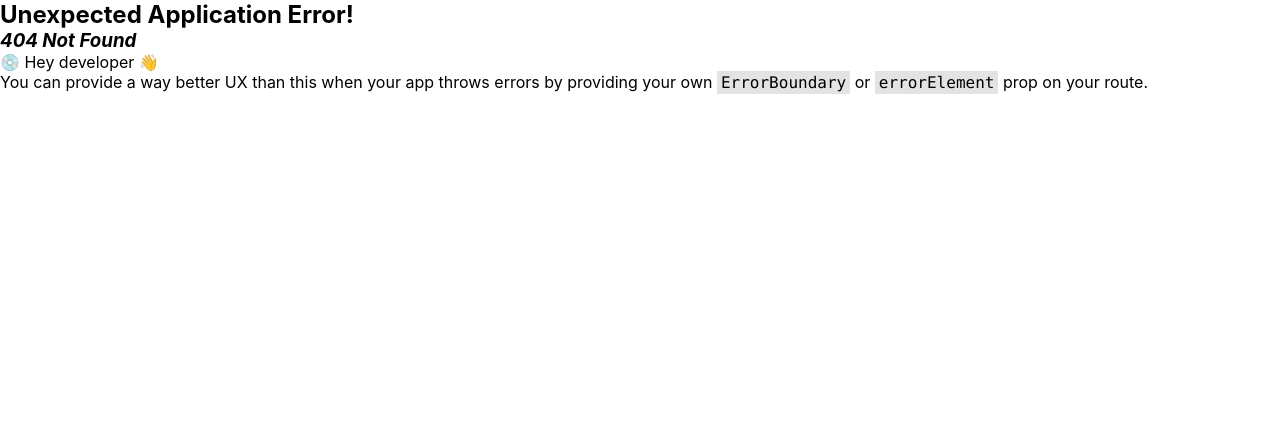
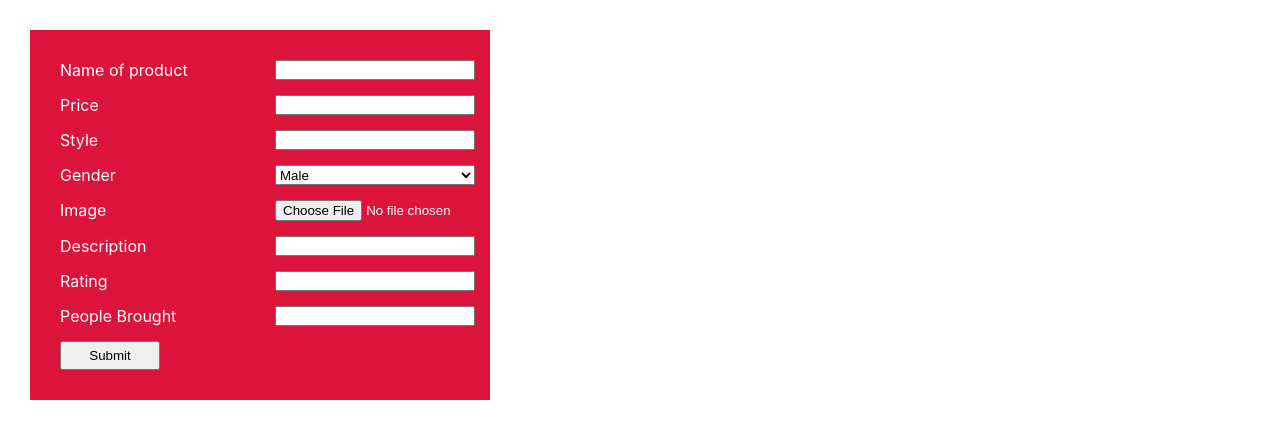
Before and after one commit to Shreya-Bhatia/Myntra, a React (Create React App) app: page /product in a window 1280 px wide. Before the commit this address had no page. Shown: the top 438 px of the page. Built offline with nearby package versions, Linux system fonts and the light colour scheme.

Commit message:
Added the product adding part with firebase

```diff
--- a/package.json
+++ b/package.json
@@ -16,6 +16,7 @@
     "react-dom": "^18.3.1",
     "react-router-dom": "^6.24.1",
     "react-scripts": "5.0.1",
+    "uuid": "^10.0.0",
     "web-vitals": "^2.1.4"
   },
   "scripts": {
--- a/src/pages/LeaderBoard/Lead.js
+++ b/src/pages/LeaderBoard/Lead.js
@@ -4,6 +4,7 @@ import './Lead.css'
 import React, { useRef} from 'react';
 import { FontAwesomeIcon } from '@fortawesome/react-fontawesome';
 import { faAngleDown } from '@fortawesome/free-solid-svg-icons';
+
 function Lead() {
 const fileInput=useRef(null);
 const handleButtonClick=()=>{
--- /dev/null
+++ b/src/pages/ProductInput/productinput.css
@@ -0,0 +1,15 @@
+.productinput {
+	display: grid;
+	grid-template-columns: repeat(2,200px);
+	grid-gap: 15px;
+	margin: 30px;
+	background-color: crimson;
+	width: 400px;
+	padding: 30px;
+	color: white;
+}
+
+.psubmit {
+	padding: 5px;
+	width: 100px;
+}
--- /dev/null
+++ b/src/pages/ProductInput/productinput.js
@@ -0,0 +1,68 @@
+import './productinput.css'
+import {app,db} from '../../firebase'
+import { doc, getDoc, setDoc } from "firebase/firestore";
+import { useState } from "react";
+import { getDownloadURL, getStorage, ref, uploadBytes } from "firebase/storage";
+import { v1 } from "uuid";
+
+const storage = getStorage();
+
+function ProductInput() {
+	const [file, setFile] = useState();
+	const [isLoading,setLoad] = useState(false);
+
+	function handleChange(event) {
+		setFile(event.target.files[0])
+	}
+
+	async function submitProduct(e) {
+		setLoad(true);
+
+		e.preventDefault();
+
+		const form = e.target;
+		const formData = new FormData(form);
+
+		if(file==null) return;
+		const imgref = ref(storage, 'pimages/' + v1());
+		await uploadBytes(imgref,file);
+
+
+		const prod = Object.fromEntries(formData.entries());
+		const fprod = JSON.parse(JSON.stringify(prod));
+
+		await getDownloadURL(imgref).then((url) => {
+			fprod.image = url;
+		});
+
+		const prodRef = doc(db,"products",v1());
+		await setDoc(prodRef, fprod);
+
+		setLoad(false);
+	}
+
+	return (
+		<div>
+			{
+				isLoading
+				? <h3>Uploading the data ...</h3>
+				: <form className="productinput" onSubmit={submitProduct}>
+					Name of product <input type="text" name="name" />
+					Price <input type="number" name="price" />
+					Style <input type="text" name="style" />
+					Gender <select name="gender">
+								<option value="Male">Male</option>
+								<option value="Female">Female</option>
+							</select>
+					Image <input type="file" name='image' onChange={handleChange}/>
+					Description <input type="text" name='desc' />
+					Rating <input type="number" name="rating" />
+					People Brought <input type="number" name="peopleb" />
+					<input type="submit" className='psubmit'/>
+				</form>
+			}
+		</div>
+	);
+}
+
+export default ProductInput;
```
Also changed, not shown: src/index.js (+6 -1 lines), 1 other file (tests, documents, lock files or other folders).
